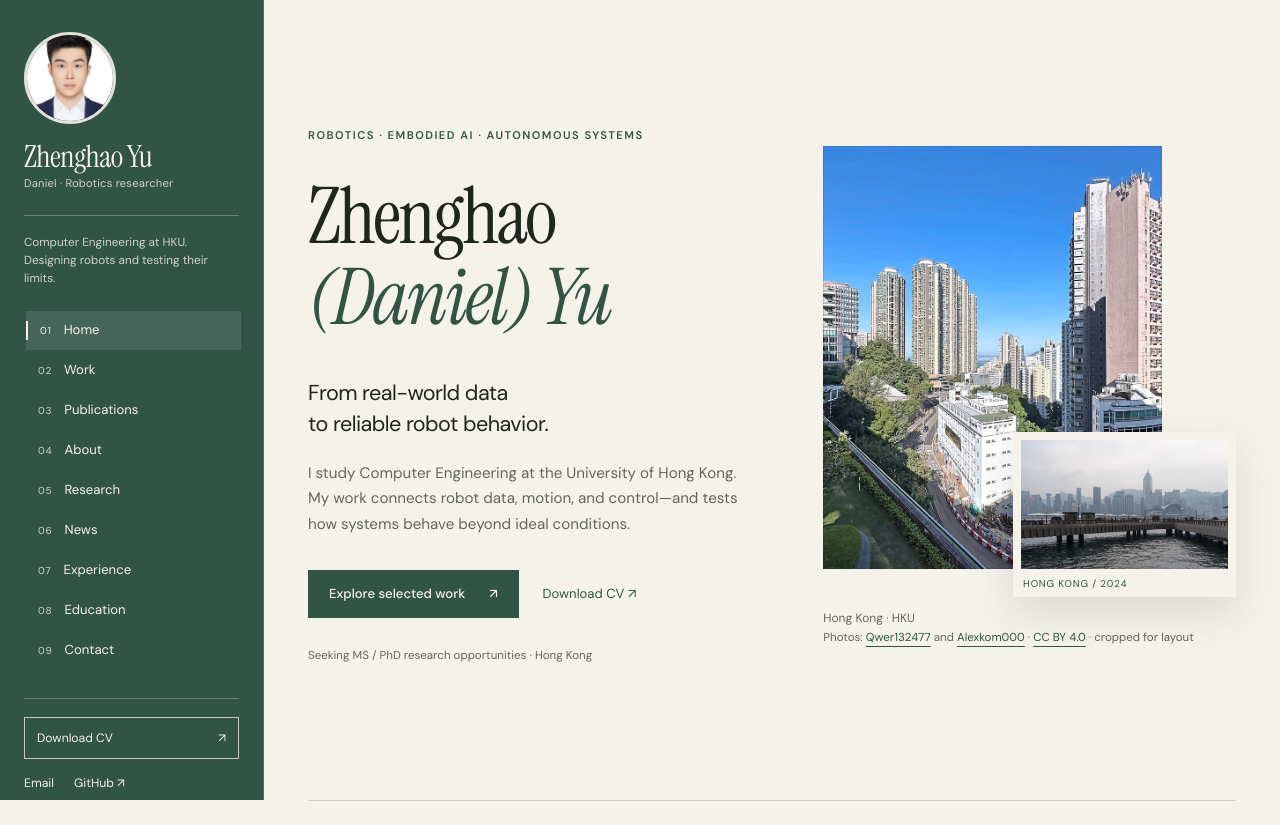
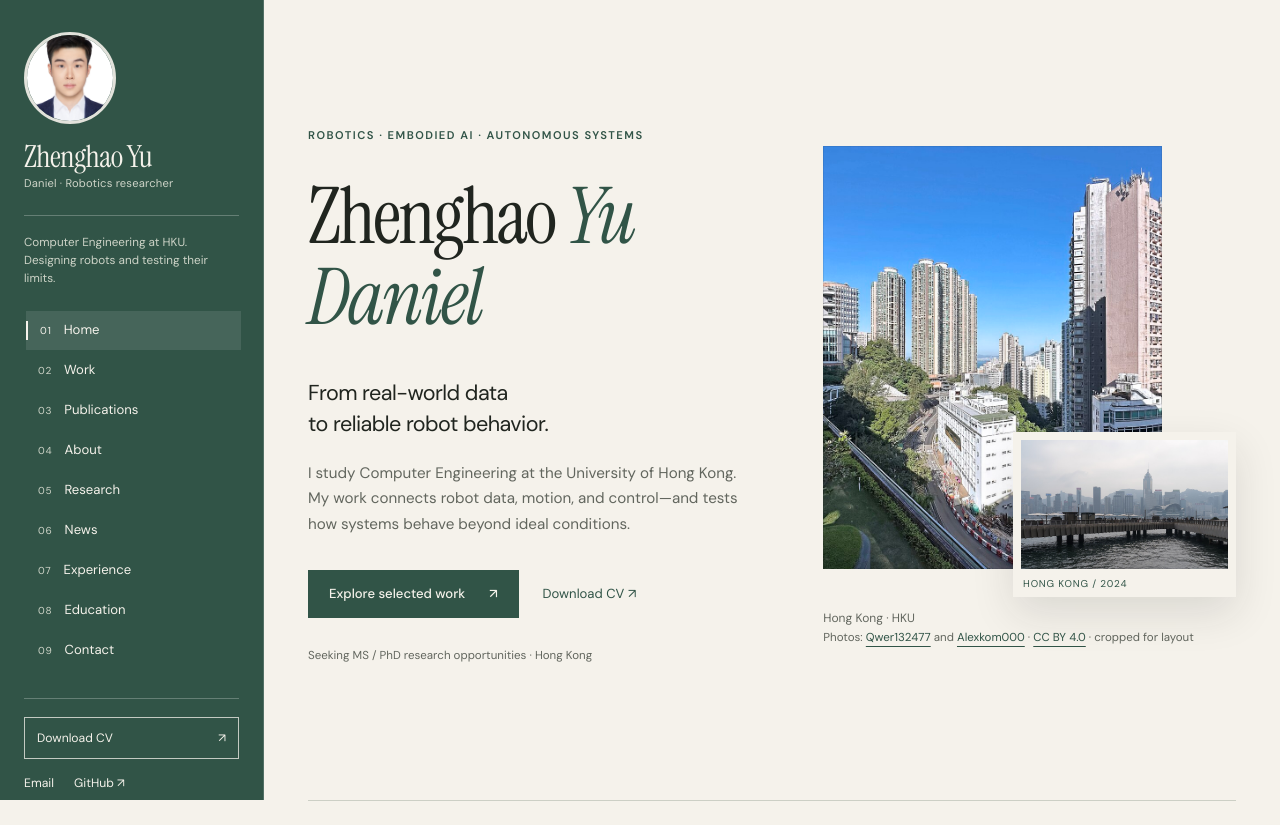
Before and after one commit to yzh423/yzh423.github.io, a website: page index.html in a window 1280 px wide. Shown: the top 825 px of the page. Drawn offline with Linux system fonts and the light colour scheme.

Commit message:
refine hero name layout

```diff
--- a/index.html
+++ b/index.html
@@ -7,7 +7,7 @@
     <meta name="description" content="Zhenghao (Daniel) Yu is a Computer Engineering student at HKU working on robot design, manipulation data, motion evaluation, and autonomous systems.">
     <title>Zhenghao Yu | Robotics, AI, Autonomous Systems</title>
     <link rel="icon" href="assets/favicon.svg" type="image/svg+xml">
-    <link rel="stylesheet" href="styles.css?v=heading-spacing-1">
+    <link rel="stylesheet" href="styles.css?v=hero-name-1">
   </head>
   <body>
     <a class="skip-link" href="#main-content">Skip to main content</a>
@@ -41,7 +41,7 @@
       <section id="home" class="hero section">
         <div class="hero-content">
           <p class="eyebrow">Robotics · Embodied AI · Autonomous systems</p>
-          <h1>Zhenghao<br><span>(Daniel) Yu</span></h1>
+          <h1>Zhenghao <em>Yu</em><br><em>Daniel</em></h1>
           <p class="hero-positioning">From real-world data<br>to reliable robot behavior.</p>
           <p class="hero-intro">I study Computer Engineering at the University of Hong Kong. My work connects robot data, motion, and control—and tests how systems behave beyond ideal conditions.</p>
           <div class="hero-actions"><a class="button primary" href="#projects">Explore selected work <span aria-hidden="true">↗</span></a><a class="text-link" href="assets/Zhenghao_Yu_Resume.pdf" download>Download CV <span aria-hidden="true">↗</span></a></div>
--- a/styles.css
+++ b/styles.css
@@ -80,7 +80,7 @@ section, #skills { scroll-margin-top: 24px; }
 .hero { display: grid; grid-template-columns: minmax(0, 1fr) minmax(0, .95fr); gap: 48px; align-items: center; min-height: min(840px, 100vh); padding-top: 72px; padding-bottom: 80px; }
 .hero .eyebrow { margin-bottom: 32px; }
 .hero h1 { font-size: clamp(3.3rem, 6.1vw, 6.6rem); line-height: 1.03; letter-spacing: -.03em; margin-bottom: 40px; }
-.hero h1 span { font-style: italic; color: var(--green); }
+.hero h1 em { font-style: italic; color: var(--green); }
 .hero-positioning { font-size: 1.35rem; line-height: 1.45; letter-spacing: -.025em; }
 .hero-intro { max-width: 430px; font-size: .95rem; color: var(--muted); }
 .hero-actions { display: flex; flex-wrap: wrap; align-items: center; gap: 24px; margin-top: 32px; }
```
